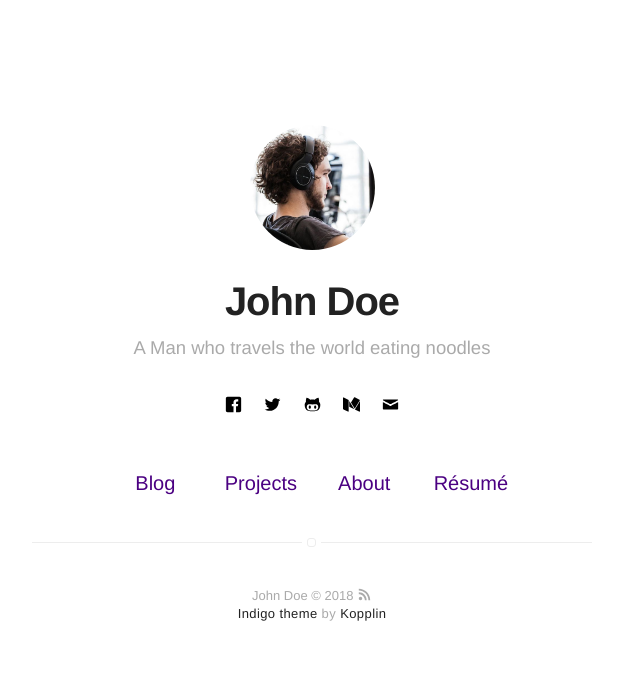
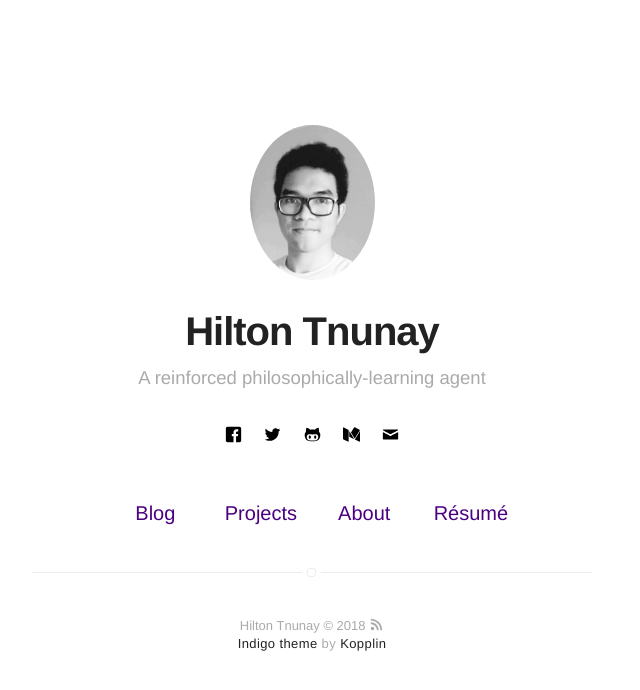
Before and after one commit to tnunay/tnunay.github.io, a Jekyll site: the page built from index.html, in a window 1280 px wide. Shown: the top 690 px of the page, without its empty margins (328-968 px from the left). Built offline with Jekyll 4.4.1, drawn with Linux system fonts in a browser that asks for light colours.

Commit message:
update content

```diff
--- a/_config.yml
+++ b/_config.yml
@@ -1,9 +1,9 @@
 # main text of home
-name: John Doe
-bio: A Man who travels the world eating noodles
+name: Hilton Tnunay
+bio: A reinforced philosophically-learning agent
 
 # twitter summary info
-description: A blog about technology and stuff related
+description: Blog about personal views and projects
 
 # if it's an external image, update below for true
 # better with square images
@@ -16,7 +16,7 @@ resume: true
 resume-external: true
 resume-url: https://google.com/?q=my+resume
 
-url: https://koppl.in/indigo
+url: https://tnunay.github.io
 # your url: http://USERNAME.github.io
 
 permalink: /:title/
```
Also changed, not shown: assets/images/profile.jpg.
